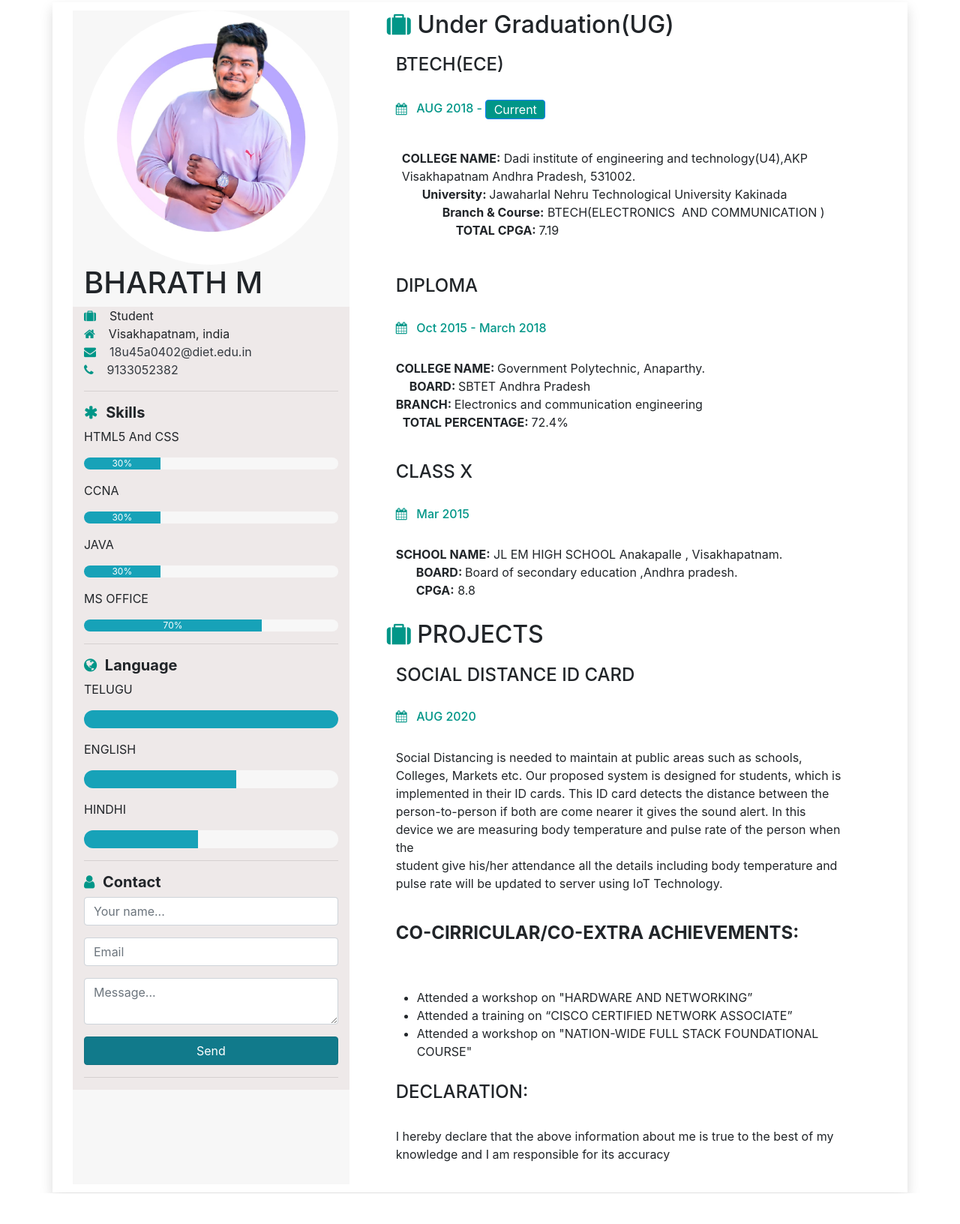
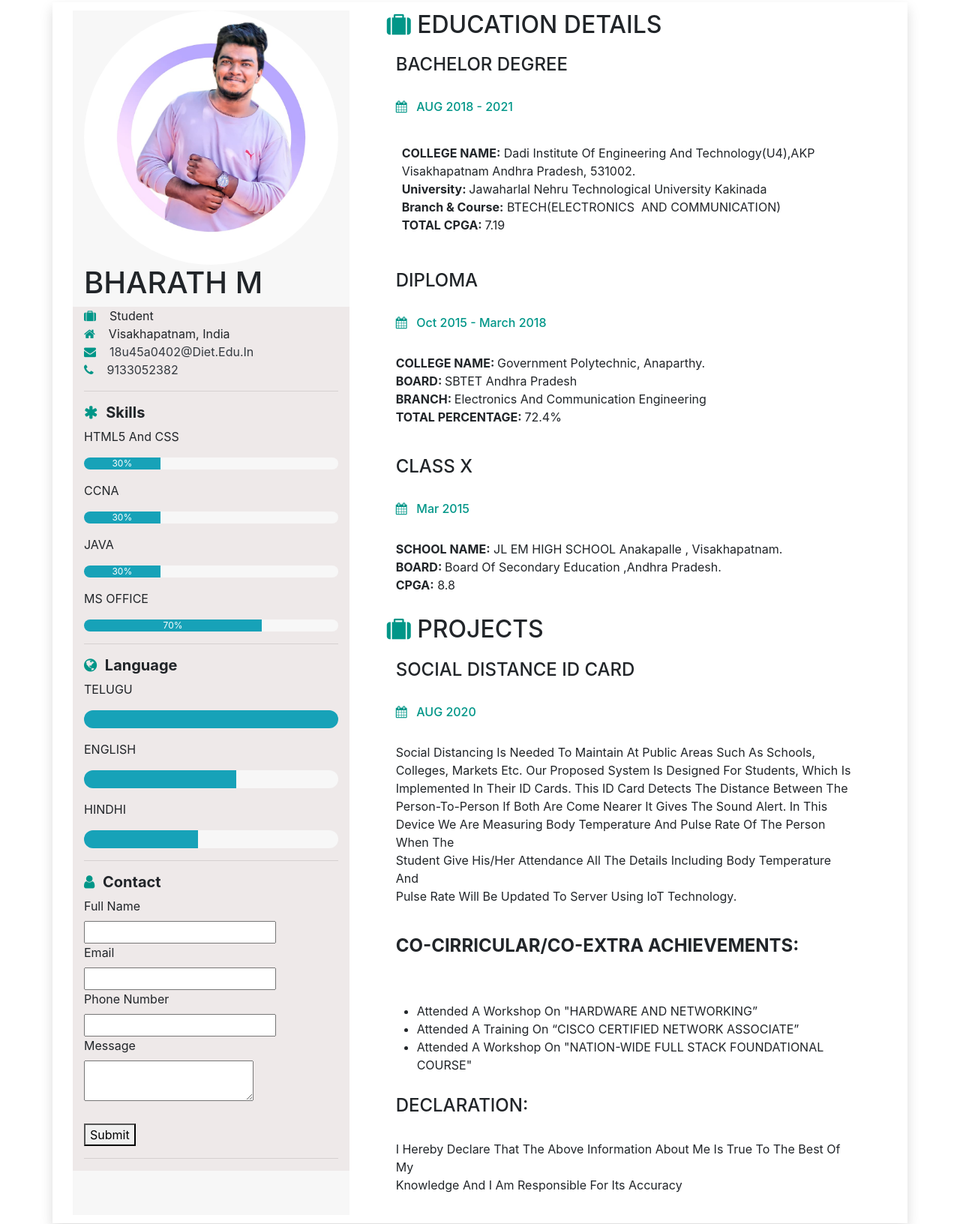
Before and after one commit to bharathdil/bharathresume.github.io, a plain HTML site: page index.html in a window 1280 px wide. Shown: the whole page at 75% size. Before the commit the page ends 1591 px from the top, so only its background shows below. Drawn offline with nearby package versions, Linux system fonts and the light colour scheme.

Commit message:
Update index.html

```diff
--- a/index.html
+++ b/index.html
@@ -1,5 +1,5 @@
 <!DOCTYPE html>
-<html lang="en">
+<html class="text-capitalize text-dark" lang="en">
 
 <head>
     <meta charset="utf-8">
@@ -82,14 +82,46 @@
                     <div class="row" style="border-top-style: none;background: #eee9e9;">
                         <div class="col">
                             <h6 style="font-size: 20px;"><i class="fa fa-user" style="color: #009688;"></i>&nbsp; <strong>Contact</strong></h6>
-                            <div>
-                                <form data-bss-recipient="f783af4813c578fc4baefdb626341ff0" data-bss-subject="CV inspiration from w3school" data-bss-redirect-url="index.html">
-                                    <div class="form-group"><input class="form-control" type="text" placeholder="Your name..."></div>
-                                    <div class="form-group"><input class="form-control" type="email" placeholder="Email"></div>
-                                    <div class="form-group"><textarea class="form-control" placeholder="Message..."></textarea></div>
-                                    <div class="form-group text-right"><button class="btn btn-info active" type="submit" style="width: 100%;">Send</button></div>
-                                </form>
-                            </div>
+                            <div>	<script
+		src="https://code.jquery.com/jquery-3.4.1.js"
+		integrity="sha256-WpOohJOqMqqyKL9FccASB9O0KwACQJpFTUBLTYOVvVU="
+		crossorigin="anonymous"></script>
+	<script>
+		function SubForm (){
+			$.ajax({
+				url:"https://api.apispreadsheets.com/data/17554/",
+				type:"post",
+				data:$("#myForm").serializeArray(),
+				success: function(){
+					alert("Form Data Submitted :)")
+				},
+				error: function(){
+					alert("There was an error :(")
+				}
+			});
+		}
+	</script>
+<body>
+  <form id="myForm">
+    <label>Full Name</label>
+    <br/>
+    <input name="full_name" />
+    <br/>
+    <label>Email</label>
+    <br/>
+    <input name="email" />
+    <br/>
+      <label>Phone Number</label><BR><input type="tel" name="number" />
+    <br/>
+
+    <label>Message</label>
+    <br/>
+    <textarea name="message">
+    </textarea>
+    <br/>
+    <br/>
+  </form>
+  <button onclick="SubForm()" >Submit</button></div>
                             <hr>
                         </div>
                     </div>
@@ -99,24 +131,21 @@
                 <div style="background: #ffffff;">
                     <div>
                         <div class="col">
-                            <h2 class="work-h2"><span><i class="fa fa-suitcase" style="color: #009688;"></i></span>&nbsp;Under Graduation(UG)</h2>
-                            <h4 style="padding: 12px;">BTECH(ECE)<br></h4>
-                            <h6 style="color: #009688;padding: 12px;"><i class="fa fa-calendar"></i>&nbsp; &nbsp;AUG 2018 -&nbsp;<button class="btn btn-primary" type="button" style="background: #009688;width: 80px;padding: 0px;">Current</button></h6>
-                            <p style="padding: 20px;"><strong>COLLEGE NAME:</strong>&nbsp;Dadi institute of engineering and technology(U4),AKP Visakhapatnam Andhra Pradesh, 531002.&nbsp; &nbsp; &nbsp; &nbsp; &nbsp; &nbsp; &nbsp; &nbsp; &nbsp; &nbsp; &nbsp; &nbsp; &nbsp; &nbsp; &nbsp; &nbsp; &nbsp; &nbsp; &nbsp; &nbsp; &nbsp; &nbsp; &nbsp; &nbsp; &nbsp; &nbsp; &nbsp; &nbsp; &nbsp; &nbsp; &nbsp; &nbsp; &nbsp; &nbsp; &nbsp; <strong>University: </strong>Jawaharlal Nehru Technological University Kakinada&nbsp; &nbsp; &nbsp; &nbsp; &nbsp; &nbsp; &nbsp; &nbsp; &nbsp; &nbsp; &nbsp; &nbsp; &nbsp; &nbsp; &nbsp; <strong>Branch &amp; Course:</strong>&nbsp;BTECH(ELECTRONICS&nbsp; AND COMMUNICATION )&nbsp; &nbsp; &nbsp; &nbsp; &nbsp; &nbsp; &nbsp; &nbsp; &nbsp; &nbsp; &nbsp; &nbsp; <strong>TOTAL CPGA: </strong>7.19&nbsp; &nbsp; &nbsp; &nbsp; &nbsp; &nbsp; &nbsp; &nbsp; &nbsp;&nbsp;</p>
+                            <h2 class="work-h2"><span><i class="fa fa-suitcase" style="color: #009688;"></i></span>&nbsp;EDUCATION DETAILS</h2>
+                            <h4 style="padding: 12px;">BACHELOR DEGREE<br></h4>
+                            <h6 style="color: #009688;padding: 12px;"><i class="fa fa-calendar"></i>&nbsp; &nbsp;AUG 2018 - 2021</h6><p style="padding: 20px;"><strong>COLLEGE NAME:</strong> Dadi institute of engineering and technology(U4),AKP Visakhapatnam Andhra Pradesh, 531002.<br><strong>University: </strong>Jawaharlal Nehru Technological University Kakinada<br><strong>Branch & Course:</strong> BTECH(ELECTRONICS  AND COMMUNICATION)<br><strong>TOTAL CPGA: </strong>7.19                  </p>
                         </div>
                     </div>
                     <div>
                         <div class="col">
                             <h4 style="padding: 12px;">DIPLOMA</h4>
-                            <h6 style="color: #009688;padding: 12px;"><i class="fa fa-calendar"></i>&nbsp; &nbsp;Oct 2015 - March 2018</h6>
-                            <p style="padding: 12px;"><strong>COLLEGE NAME: </strong>Government Polytechnic, Anaparthy.&nbsp; &nbsp; &nbsp; &nbsp; &nbsp; &nbsp; &nbsp; &nbsp; &nbsp; &nbsp; &nbsp; &nbsp; &nbsp; &nbsp; &nbsp; &nbsp; &nbsp; &nbsp; &nbsp; &nbsp; &nbsp; &nbsp; &nbsp; &nbsp; <strong>BOARD: </strong>SBTET Andhra Pradesh&nbsp; &nbsp; &nbsp; &nbsp; &nbsp; &nbsp; &nbsp; &nbsp; &nbsp; &nbsp; &nbsp; &nbsp; &nbsp; &nbsp; &nbsp; &nbsp; &nbsp; &nbsp; &nbsp; &nbsp; &nbsp; &nbsp; &nbsp; &nbsp; &nbsp; &nbsp; &nbsp; &nbsp; &nbsp; &nbsp; &nbsp; &nbsp; &nbsp; &nbsp; &nbsp; &nbsp; &nbsp; &nbsp; <strong>BRANCH: </strong>Electronics and communication engineering&nbsp; &nbsp; &nbsp; &nbsp; &nbsp; &nbsp; &nbsp; &nbsp; &nbsp; &nbsp; &nbsp; &nbsp; &nbsp; &nbsp; &nbsp; &nbsp; &nbsp; &nbsp; &nbsp; &nbsp; &nbsp;&nbsp;<strong>TOTAL PERCENTAGE: </strong>72.4%</p>
+                            <h6 style="color: #009688;padding: 12px;"><i class="fa fa-calendar"></i>&nbsp; &nbsp;Oct 2015 - March 2018</h6><p style="padding: 12px;"><strong>COLLEGE NAME: </strong>Government Polytechnic, Anaparthy.<BR> <strong>BOARD: </strong>SBTET Andhra Pradesh<BR><strong>BRANCH: </strong>Electronics and communication engineering<br><strong>TOTAL PERCENTAGE: </strong>72.4%</p>
                         </div>
                     </div>
                     <div>
                         <div class="col">
                             <h4 style="padding: 12px;">CLASS X<br></h4>
-                            <h6 style="color: #009688;padding: 12px;"><i class="fa fa-calendar"></i>&nbsp; &nbsp;Mar 2015</h6>
-                            <p style="padding: 12px;"><strong>SCHOOL NAME:</strong>&nbsp;JL EM HIGH SCHOOL Anakapalle , Visakhapatnam.&nbsp; &nbsp; &nbsp; &nbsp; &nbsp; &nbsp; &nbsp; &nbsp; &nbsp; &nbsp; &nbsp; &nbsp; &nbsp; &nbsp; <strong>BOARD: </strong>Board of secondary education ,Andhra pradesh.&nbsp; &nbsp; &nbsp; &nbsp; &nbsp; &nbsp; &nbsp; &nbsp; &nbsp; &nbsp; &nbsp; &nbsp; &nbsp; &nbsp; &nbsp; &nbsp; &nbsp; &nbsp; &nbsp; &nbsp; <strong>CPGA:</strong>&nbsp;8.8</p>
+                            <h6 style="color: #009688;padding: 12px;"><i class="fa fa-calendar"></i>&nbsp; &nbsp;Mar 2015</h6><p style="padding: 12px;"><strong>SCHOOL NAME:</strong> JL EM HIGH SCHOOL Anakapalle , Visakhapatnam.<br><strong>BOARD: </strong>Board of secondary education ,Andhra pradesh.<br><strong>CPGA:</strong> 8.8</p>
                         </div>
                     </div>
                 </div>
@@ -125,8 +154,7 @@
                         <div class="col">
                             <h2 class="work-h2"><span><i class="fa fa-suitcase" style="color: #009688;"></i></span>&nbsp;PROJECTS</h2>
                             <h4 style="padding: 12px;">SOCIAL DISTANCE ID CARD</h4>
-                            <h6 style="color: #009688;padding: 12px;"><i class="fa fa-calendar"></i>&nbsp; &nbsp;AUG 2020</h6>
-                            <p style="padding: 12px;">Social Distancing is needed to maintain at public areas such as schools,<br>Colleges, Markets etc. Our proposed system is designed for students, which is<br>implemented in their ID cards. This ID card detects the distance between the<br>person-to-person if both are come nearer it gives the sound alert. In this<br>device we are measuring body temperature and pulse rate of the person when the<br>student give his/her attendance all the details including body temperature and<br>pulse rate will be updated to server using IoT Technology.<br></p>
+                            <h6 style="color: #009688;padding: 12px;"><i class="fa fa-calendar"></i>&nbsp; &nbsp;AUG 2020</h6><p style="padding: 12px;">Social Distancing is needed to maintain at public areas such as schools,<br />Colleges, Markets etc. Our proposed system is designed for students, which is<br />implemented in their ID cards. This ID card detects the distance between the<br />person-to-person if both are come nearer it gives the sound alert. In this<br />device we are measuring body temperature and pulse rate of the person when the<br />student give his/her attendance all the details including body temperature and<br />pulse rate will be updated to server using IoT Technology.<br /></p>
                         </div>
                     </div>
                     <div>
@@ -147,7 +175,6 @@
     </div>
     <script src="assets/js/jquery.min.js"></script>
     <script src="assets/bootstrap/js/bootstrap.min.js"></script>
-    <script src="assets/js/smart-forms.min.js"></script>
 </body>
 
 </html>
```
